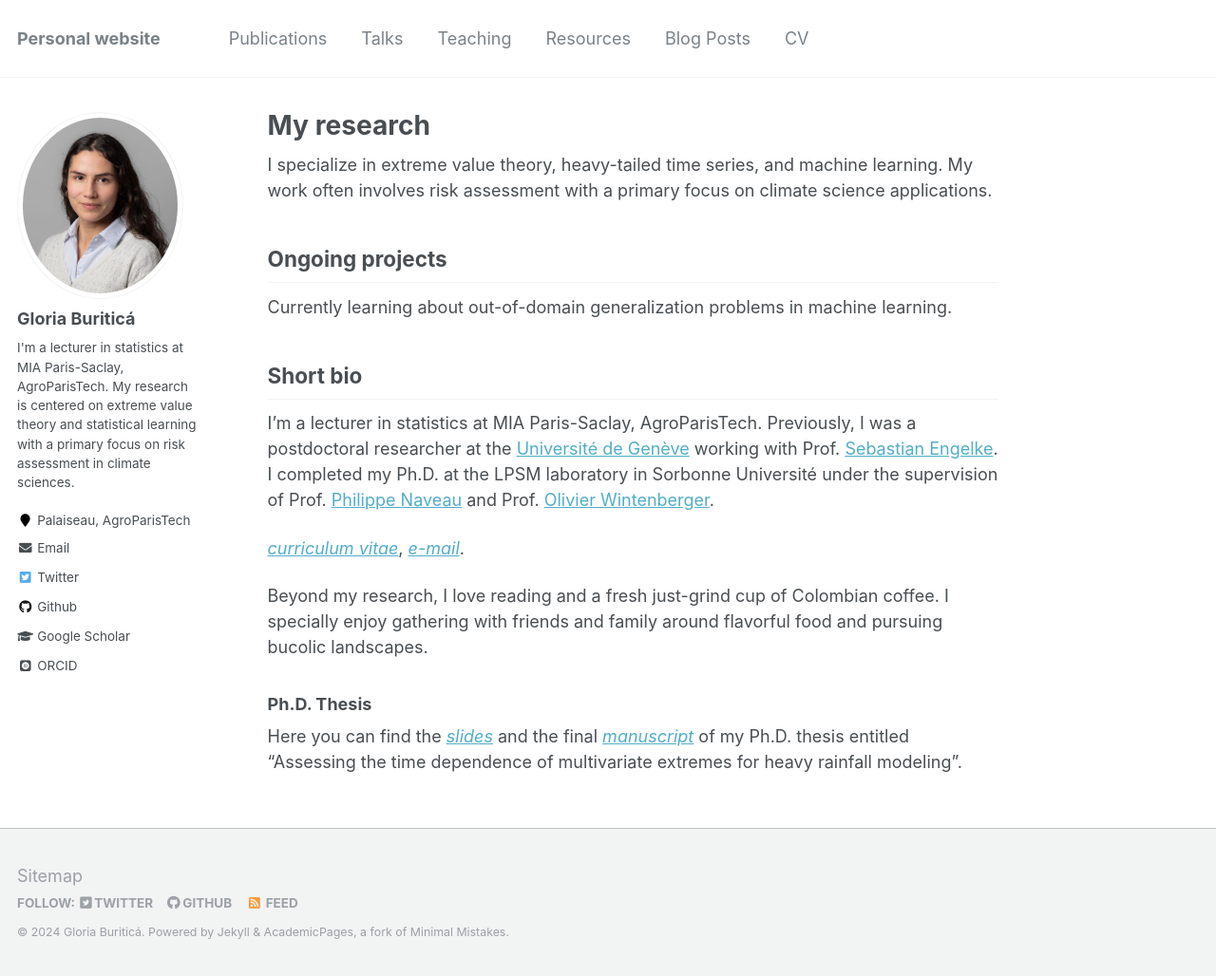
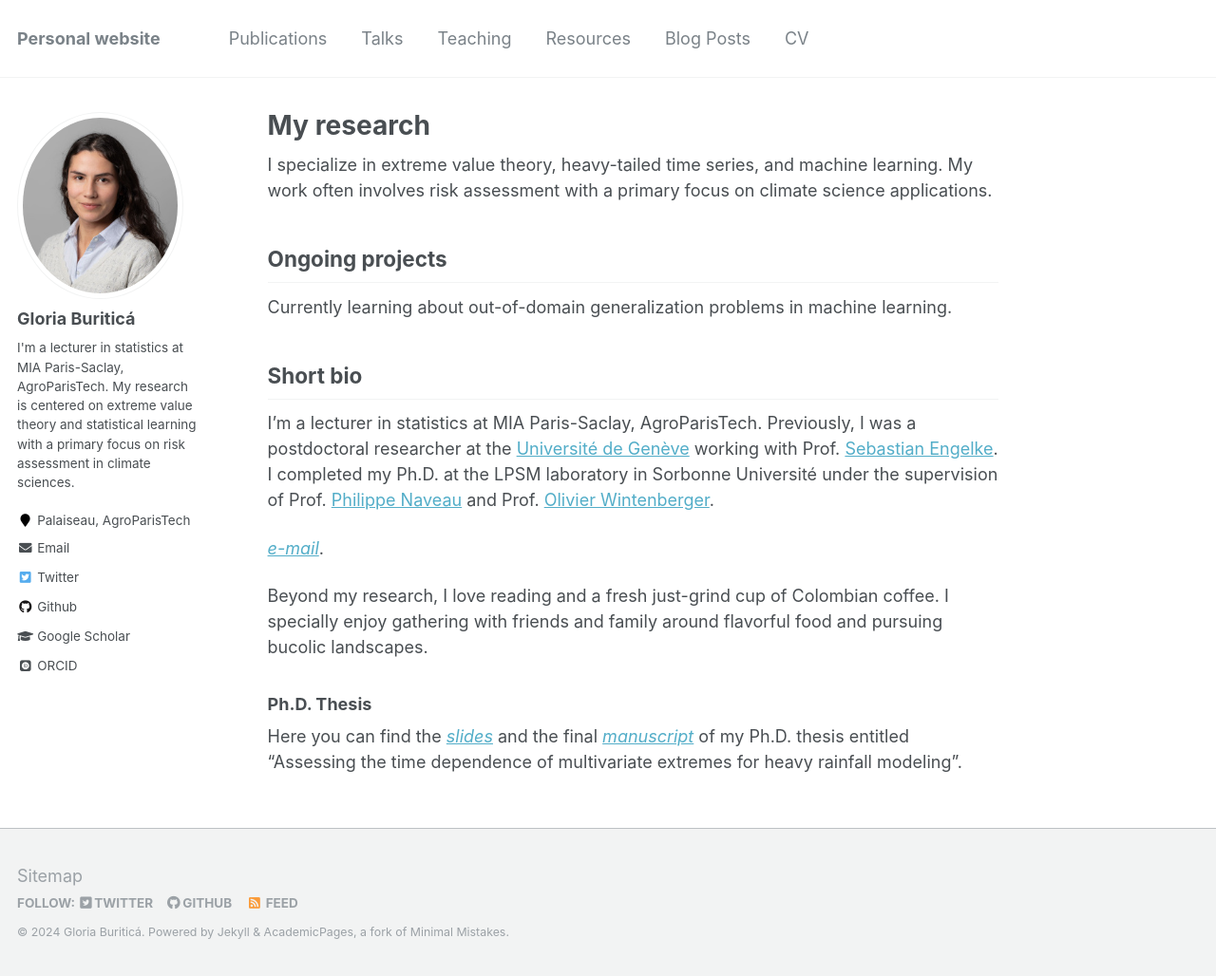
Before and after one commit to GBuritica/GBuritica.github.io, a Jekyll site: the page built from _pages/about.md, in a window 1280 px wide and 1028 px high. Shown: the whole window at 95% size. Built offline with Jekyll 4.4.1, drawn with Linux system fonts in a browser that asks for light colours; some web fonts are replaced.

Commit message:
Update about.md

```diff
--- a/_pages/about.md
+++ b/_pages/about.md
@@ -22,7 +22,6 @@ Currently learning about out-of-domain generalization problems in machine learni
 I'm a lecturer in statistics at MIA Paris-Saclay, AgroParisTech. Previously, I was a postdoctoral researcher at the [Université de Genève](https://www.unige.ch/gsem/fr/recherche/corps-professoral/chercheurs/gloria-buritica-borda/) working with Prof. [Sebastian Engelke](http://www.sengelke.com). I completed my Ph.D. at the LPSM laboratory in Sorbonne Université under the supervision of Prof. [Philippe Naveau](https://www.lsce.ipsl.fr/Phocea/Pisp/visu.php?id=176&uid=naveau) and Prof. [Olivier Wintenberger](http://wintenberger.fr).
 
 
-[*curriculum vitae*](/files/CV_BURITICA.pdf),
 [*e-mail*](mailto:gloriapatricia.buriticaborda@agroparistech.fr).
 
 
```
